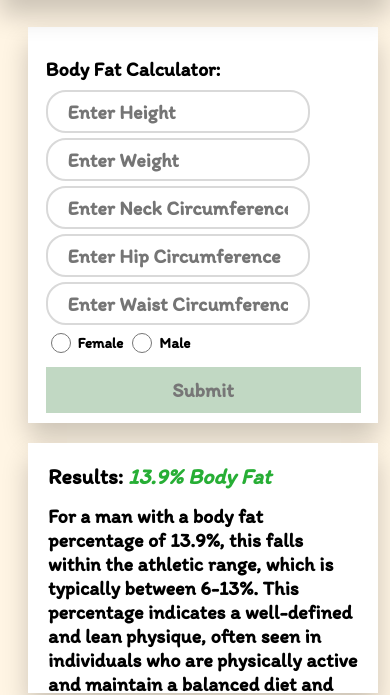
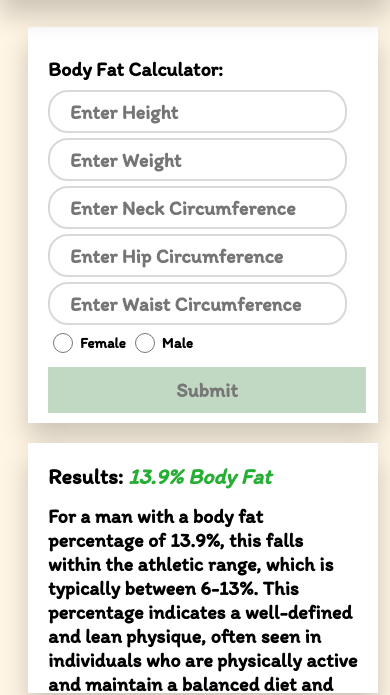
Before and after one commit to sabuka-dumbo/WellnessHub, a Django app: page /calculator/ in a window 390 px wide. Shown: the part 121-816 px from the top of the page. Run offline with Django 5.2, Linux system fonts and the light colour scheme.

Commit message:
Mar 22, 2025, 9:32 AM

```diff
--- a/wellnesshub/wh/static/css/calculator.css
+++ b/wellnesshub/wh/static/css/calculator.css
@@ -434,7 +434,7 @@
 
 @media screen and (max-width: 580px) {
     .calculator-div {
-        grid-template-columns: 17.5px calc(100% - 90px) 5px 50px 17.5px;
+        grid-template-columns: 20px calc(100% - 55px) 20px;
         grid-template-rows: none;
         height: max-content;
         padding-bottom: 20px;
```
